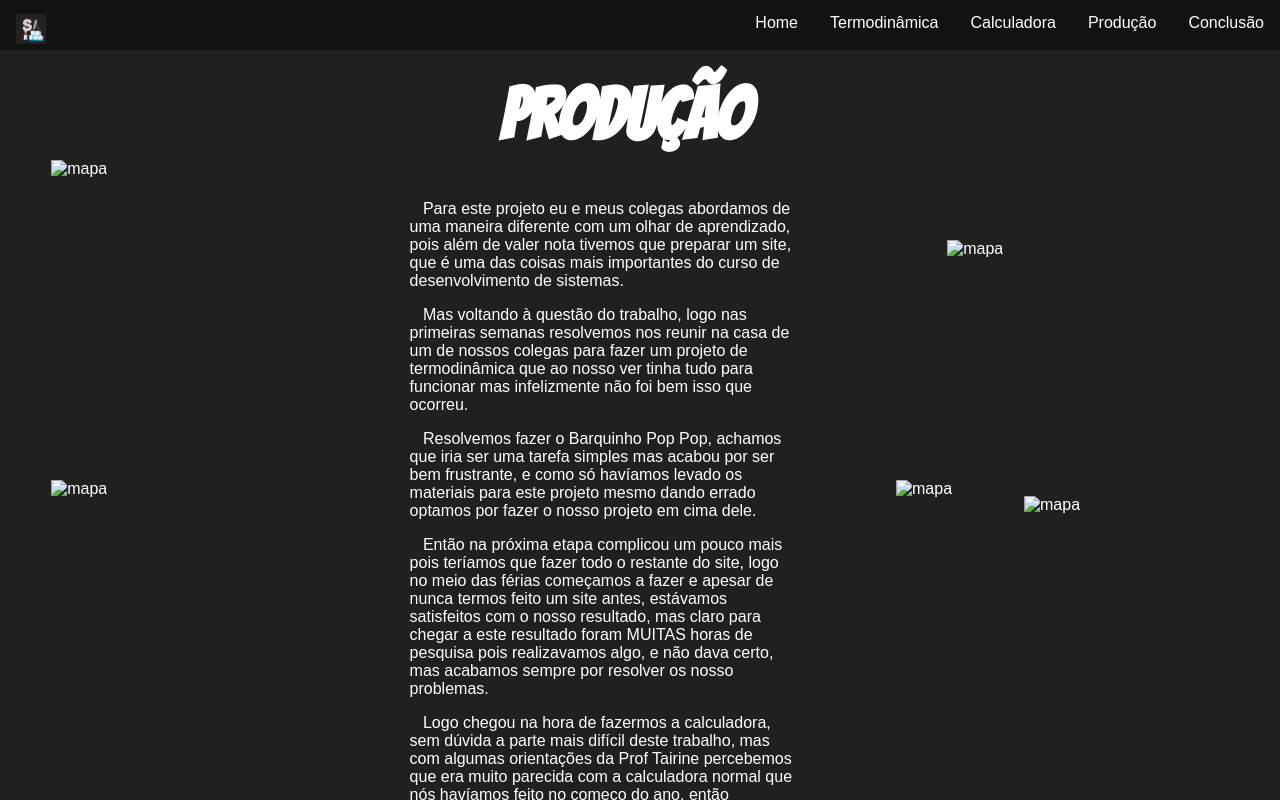
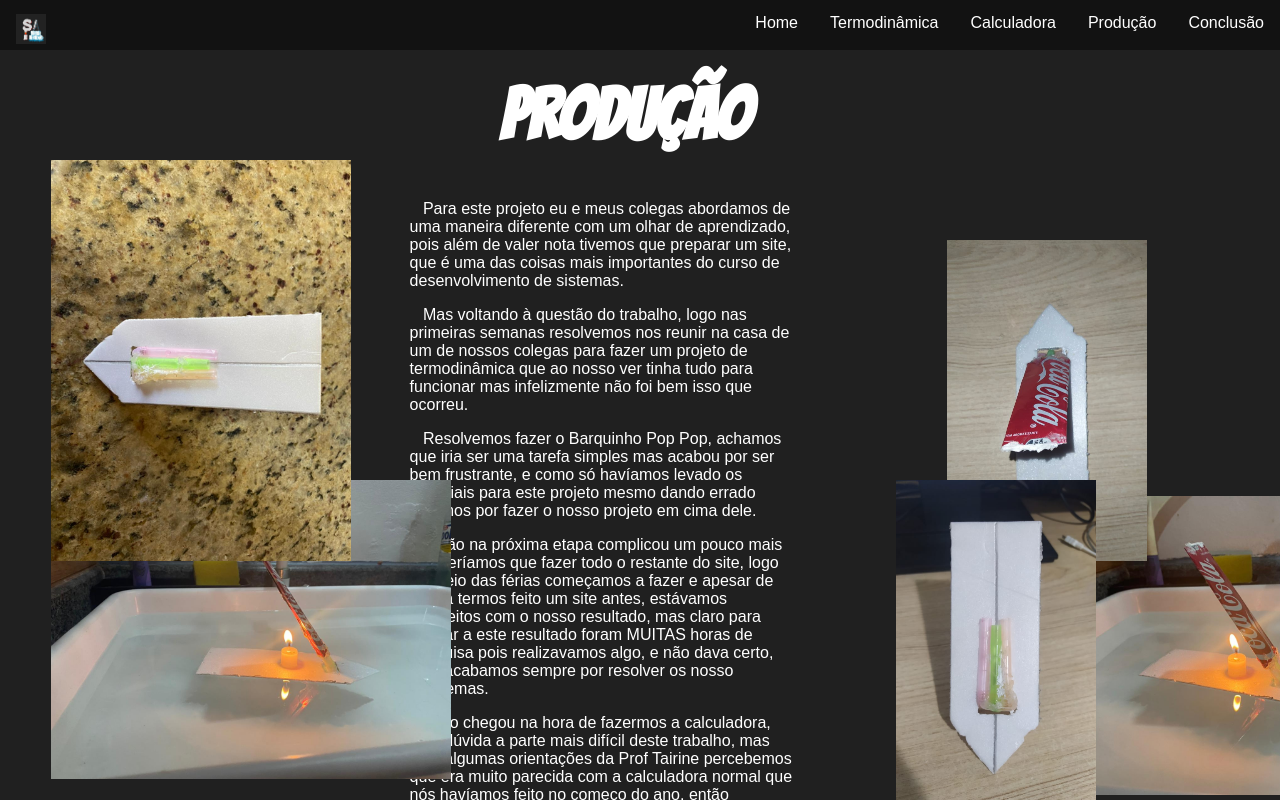
Before and after one commit to Rafael-Leivas/Aresentacao-Termodinamica, a plain HTML site: page Produção.html in a window 1280 px wide. Drawn offline with Linux system fonts and the light colour scheme.

Commit message:
atualização SA3

```diff
--- a/Produção.html
+++ b/Produção.html
@@ -47,19 +47,19 @@
         </p>
 
         <nav id="image1">
-            <img id="mapa1" src ="img/fotos barco/WhatsApp_Image_2021-07-07_at_11.54.57.jpeg" alt="mapa" width="400px">
+            <img id="mapa1" src ="./img/WhatsApp_Image_2021-07-07_at_11.54.57.jpeg" alt="mapa" width="400px">
         </nav>
         <nav id="image2">
-            <img id="mapa2" src ="img/fotos barco/baixo.jpeg" alt="mapa" width="300px">
+            <img id="mapa2" src ="img/baixo.jpeg" alt="mapa" width="300px">
         </nav>
         <nav id="image3">
-            <img id="mapa3" src ="img/fotos barco/Carousel1.jpeg" alt="mapa" width="400px">
+            <img id="mapa3" src ="img/Carousel1.jpeg" alt="mapa" width="400px">
         </nav>
         <nav id="image4">
-            <img id="mapa4" src ="img/fotos barco/Carousel3.jpeg" alt="mapa" width="200px">
+            <img id="mapa4" src ="img/Carousel3.jpeg" alt="mapa" width="200px">
         </nav>
         <nav id="image5">
-            <img id="mapa5" src ="img/fotos barco/Carousel5.jpeg" alt="mapa" width="200px">
+            <img id="mapa5" src ="img/Carousel5.jpeg" alt="mapa" width="200px">
         </nav>
 
 
```
